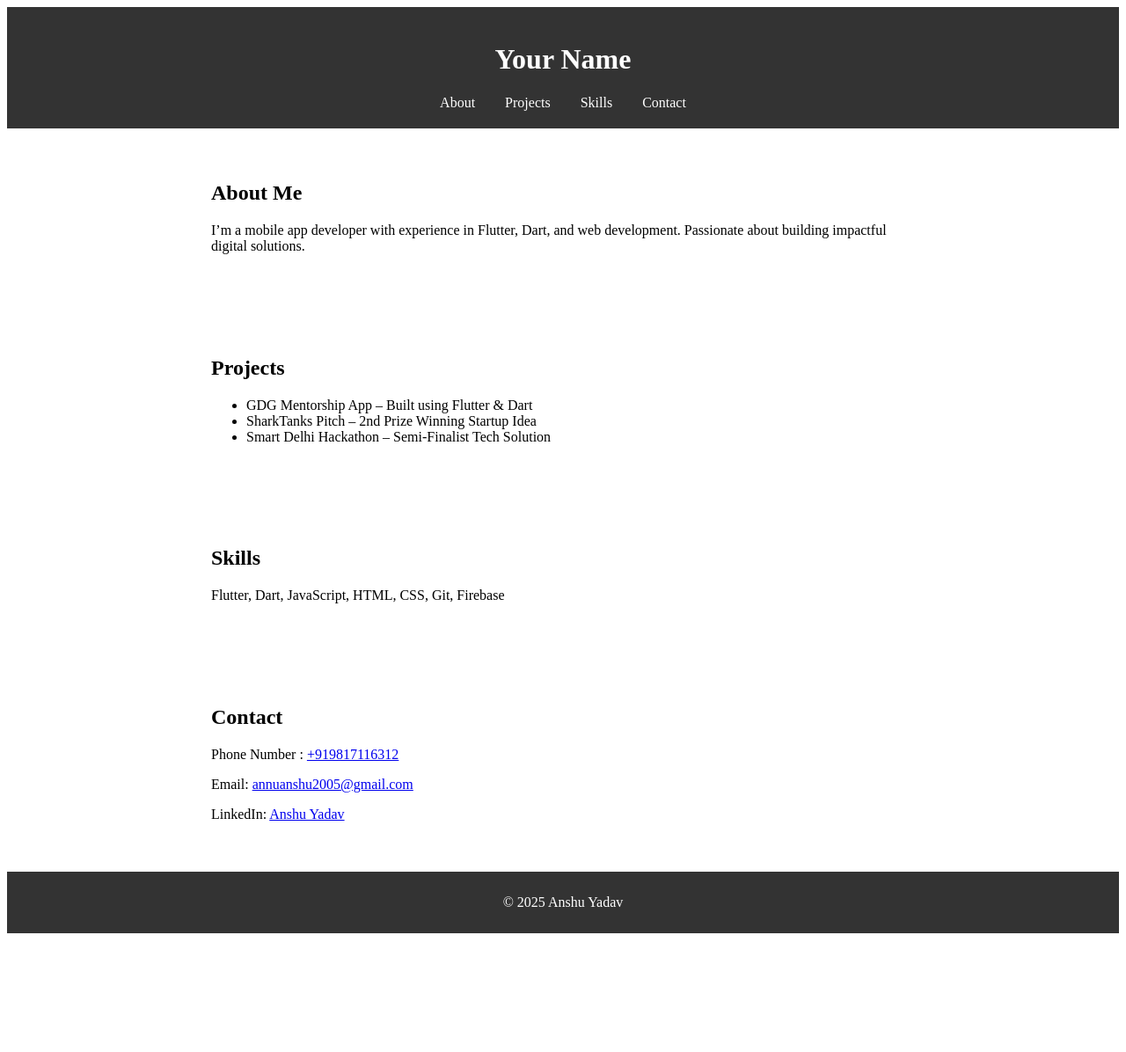
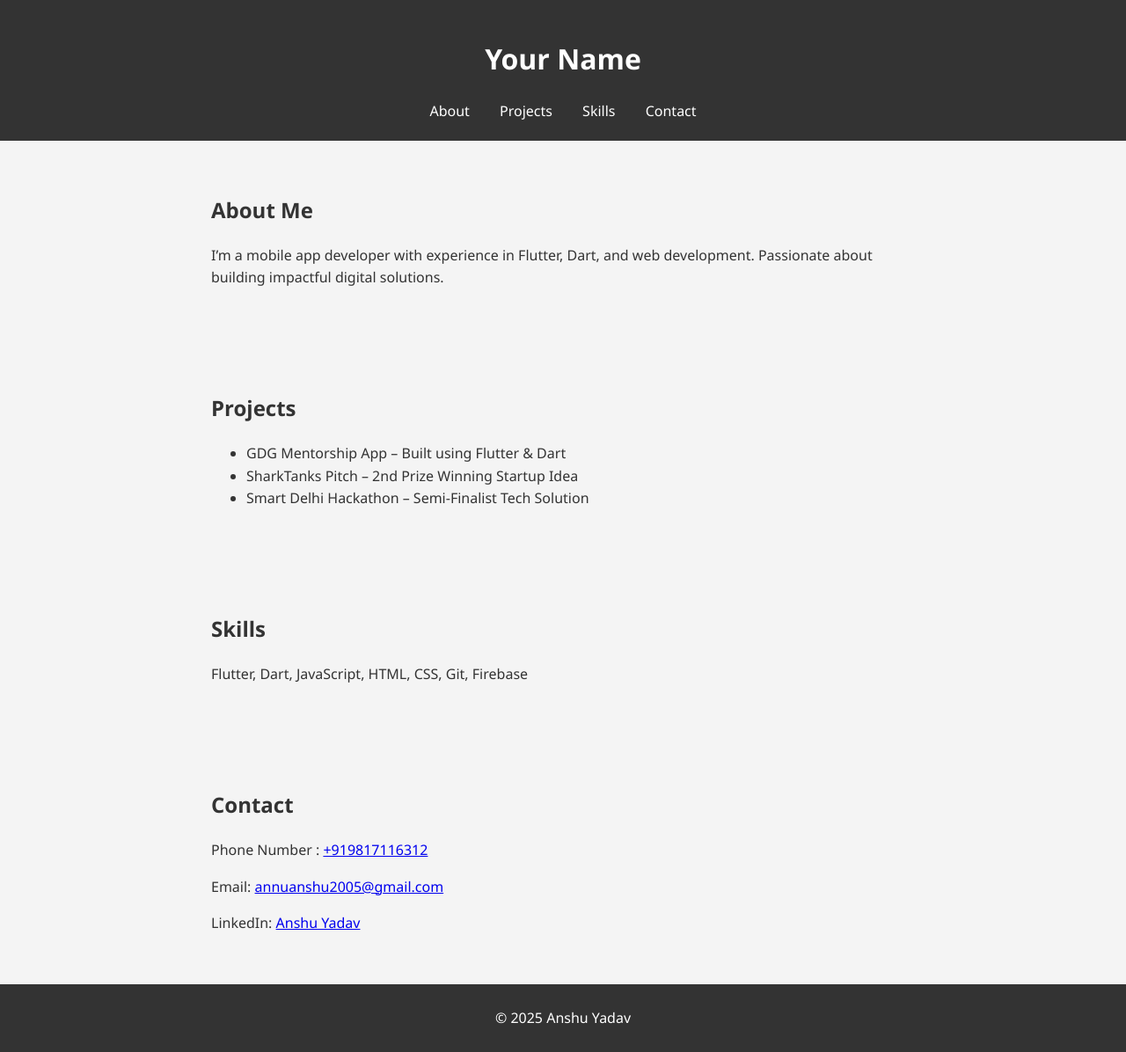
Before and after one commit to AnnuAnshu26/Portfolio, a plain HTML site: page portfolio_website.html in a window 1280 px wide. Shown: the whole page at 88% size. Before the commit the page ends 1069 px from the top, so only its background shows below. Drawn offline with Linux system fonts and the light colour scheme.

Commit message:
Update portfolio.css

```diff
--- a/portfolio.css
+++ b/portfolio.css
@@ -1,4 +1,3 @@
-<<<<<<< HEAD
 body {
     font-family: 'Segoe UI', sans-serif;
     margin: 0;
@@ -33,39 +32,3 @@ body {
     background: #333;
     color: #fff;
   }
-=======
-body {
-    font-family: 'Segoe UI', sans-serif;
-    margin: 0;
-    padding: 0;
-    line-height: 1.6;
-    background-color: #f4f4f4;
-    color: #333;
-  }
-
-  header {
-    background: #333;
-    color: #fff;
-    padding: 20px 0;
-    text-align: center;
-  }
-
-  nav a {
-    margin: 0 15px;
-    color: #fff;
-    text-decoration: none;
-  }
-
-  section {
-    padding: 40px 20px;
-    max-width: 800px;
-    margin: auto;
-  }
-
-  footer {
-    text-align: center;
-    padding: 10px;
-    background: #333;
-    color: #fff;
-  }
->>>>>>> 3bc0096b840fdacac05cecf074f87ed91b9eb975
```
